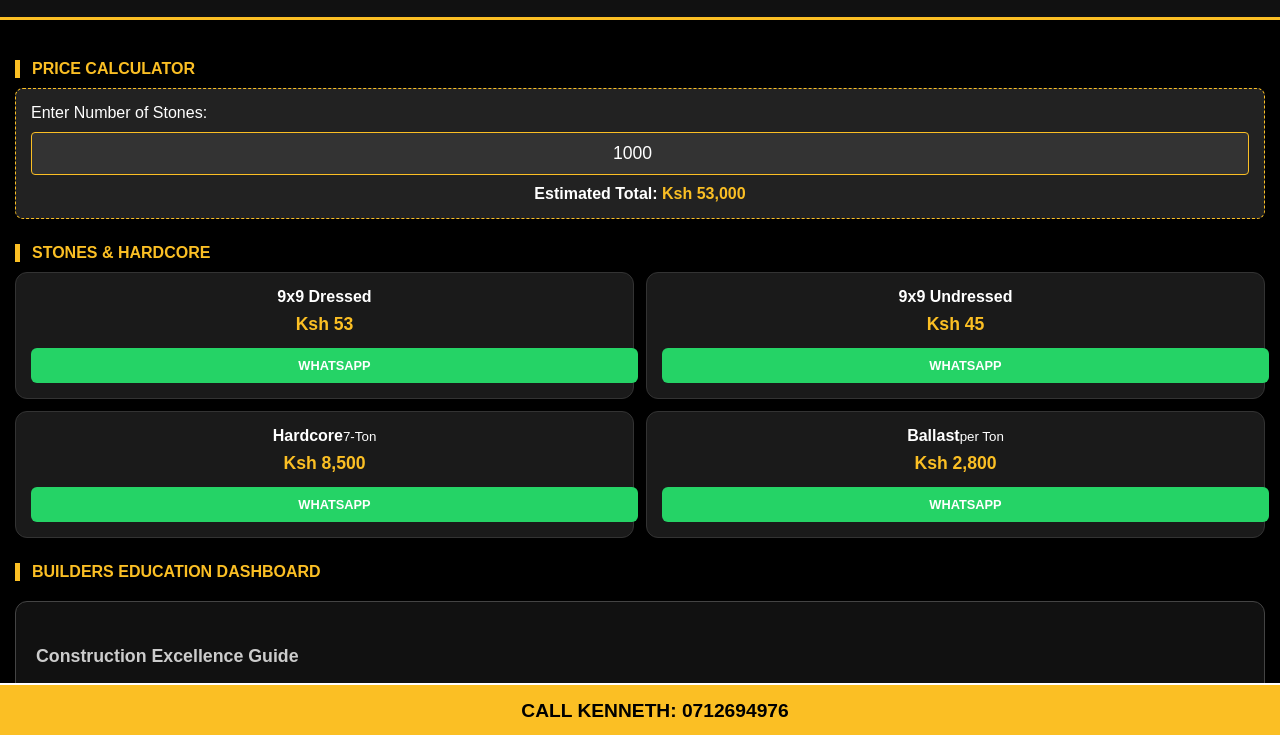
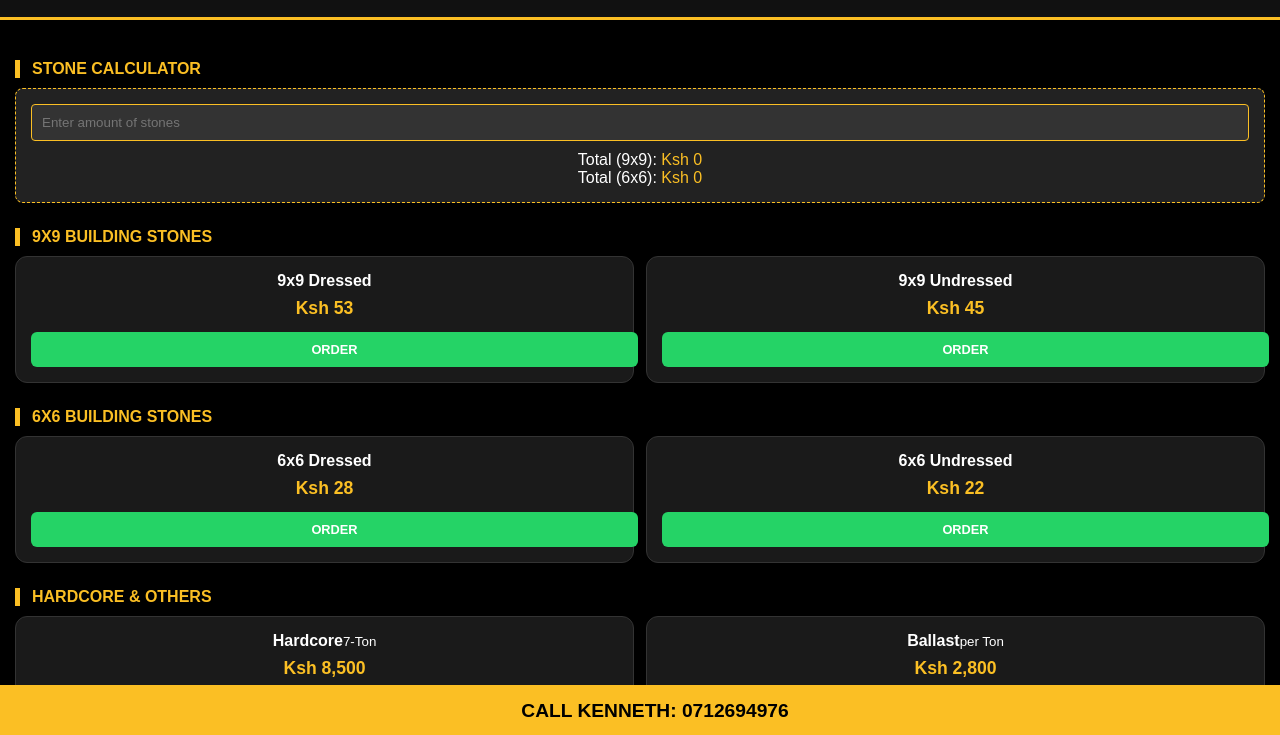
Before and after one commit to Okoth-hash/universal-stone-supplier, a website: page index.html in a window 1280 px wide. Shown: the part 63-798 px from the top of the page. Drawn offline with Linux system fonts and the light colour scheme.

Commit message:
Robin: Added 6x6 and 9x9 stones with pricing

```diff
--- a/index.html
+++ b/index.html
@@ -12,10 +12,9 @@
         .card { background: #1a1a1a; border: 1px solid #333; border-radius: 12px; padding: 15px; text-align: center; }
         .price { font-size: 1.1rem; font-weight: 900; color: #fbbf24; margin: 8px 0; }
         .wa-btn { background: #25D366; color: white; border: none; padding: 10px; border-radius: 6px; width: 100%; font-weight: bold; text-decoration: none; display: inline-block; font-size: 0.8rem; margin-top:5px; }
-        .edu-box { background: #111; padding: 20px; border-radius: 12px; line-height: 1.8; font-size: 0.95rem; border: 1px solid #444; margin-top: 20px; color: #ccc; }
-        .qty-editor { margin: 10px 0; display: flex; flex-direction: column; gap: 10px; background: #222; padding: 15px; border-radius: 8px; border: 1px dashed #fbbf24; }
-        .qty-input { padding: 10px; background: #333; color: #fff; border: 1px solid #fbbf24; border-radius: 4px; font-size: 1.1rem; text-align: center; }
-        .footer-call { position: fixed; bottom: 0; width: 100%; background: #fbbf24; color: #000; padding: 15px; text-align: center; font-weight: 900; text-decoration: none; font-size: 1.2rem; z-index:1000; border-top: 2px solid #fff; }
+        .qty-editor { margin: 10px 0; background: #222; padding: 15px; border-radius: 8px; border: 1px dashed #fbbf24; }
+        .qty-input { width: 100%; padding: 10px; background: #333; color: #fff; border: 1px solid #fbbf24; border-radius: 4px; box-sizing: border-box; }
+        .footer-call { position: fixed; bottom: 0; width: 100%; background: #fbbf24; color: #000; padding: 15px; text-align: center; font-weight: 900; text-decoration: none; font-size: 1.2rem; z-index:1000; }
     </style>
 </head>
 <body>
@@ -24,32 +23,37 @@
         <div style="font-size:0.7rem; color:#888;">Dev: Robin | 0742178833</div>
     </div>
     <div class="container">
-        <div class="section-header">Price Calculator</div>
+        <div class="section-header">Stone Calculator</div>
         <div class="qty-editor">
-            <label>Enter Number of Stones:</label>
-            <input type="number" id="qty" class="qty-input" value="1000" oninput="calcTotal()">
-            <div style="text-align: center; font-weight: bold;">Estimated Total: <span id="total-estimate" style="color:#fbbf24;">Ksh 53,000</span></div>
+            <input type="number" id="qty" class="qty-input" placeholder="Enter amount of stones" oninput="calcTotal()">
+            <div style="margin-top:10px; text-align:center;">Total (9x9): <span id="total-9" style="color:#fbbf24;">Ksh 0</span></div>
+            <div style="text-align:center;">Total (6x6): <span id="total-6" style="color:#fbbf24;">Ksh 0</span></div>
         </div>
-        <div class="section-header">Stones & Hardcore</div>
+        <div class="section-header">9x9 Building Stones</div>
         <div class="grid">
-            <div class="card"><b>9x9 Dressed</b><div class="price">Ksh 53</div><a href="https://wa.me/254712694976?text=Order+9x9+Dressed" class="wa-btn">WHATSAPP</a></div>
-            <div class="card"><b>9x9 Undressed</b><div class="price">Ksh 45</div><a href="https://wa.me/254712694976?text=Order+9x9+Undressed" class="wa-btn">WHATSAPP</a></div>
-            <div class="card"><b>Hardcore</b><small>7-Ton</small><div class="price">Ksh 8,500</div><a href="https://wa.me/254712694976?text=Order+Hardcore" class="wa-btn">WHATSAPP</a></div>
-            <div class="card"><b>Ballast</b><small>per Ton</small><div class="price">Ksh 2,800</div><a href="https://wa.me/254712694976?text=Order+Ballast" class="wa-btn">WHATSAPP</a></div>
+            <div class="card"><b>9x9 Dressed</b><div class="price">Ksh 53</div><a href="https://wa.me/254712694976?text=Order+9x9+Dressed" class="wa-btn">ORDER</a></div>
+            <div class="card"><b>9x9 Undressed</b><div class="price">Ksh 45</div><a href="https://wa.me/254712694976?text=Order+9x9+Undressed" class="wa-btn">ORDER</a></div>
         </div>
-        <div class="section-header">Builders Education Dashboard</div>
-        <div class="edu-box">
-            <h3>Construction Excellence Guide</h3>
-            <p><b>Stone Selection:</b> Machine-cut dressed stones save you thousands in labor and mortar because they fit perfectly. For foundations, undressed stones are ideal due to their lower price point...</p>
-            <p><b>Hardcore Compaction:</b> Never build on loose hardcore. Ensure your 7-ton delivery is spread in layers and watered down for maximum stability. This prevents floor sinking in later years...</p>
-            <p><b>Quantity Control:</b> Always order 5% more stones than your architect's estimate. This covers the inevitable breakage during offloading at the site...</p>
-            <p><i>[Guide continues with detailed site management and material ratio tips for Kenyan builders...]</i></p>
+        <div class="section-header">6x6 Building Stones</div>
+        <div class="grid">
+            <div class="card"><b>6x6 Dressed</b><div class="price">Ksh 28</div><a href="https://wa.me/254712694976?text=Order+6x6+Dressed" class="wa-btn">ORDER</a></div>
+            <div class="card"><b>6x6 Undressed</b><div class="price">Ksh 22</div><a href="https://wa.me/254712694976?text=Order+6x6+Undressed" class="wa-btn">ORDER</a></div>
+        </div>
+        <div class="section-header">Hardcore & Others</div>
+        <div class="grid">
+            <div class="card"><b>Hardcore</b><small>7-Ton</small><div class="price">Ksh 8,500</div><a href="https://wa.me/254712694976?text=Order+Hardcore" class="wa-btn">ORDER</a></div>
+            <div class="card"><b>Ballast</b><small>per Ton</small><div class="price">Ksh 2,800</div><a href="https://wa.me/254712694976?text=Order+Ballast" class="wa-btn">ORDER</a></div>
+        </div>
+        <div class="section-header">Education Dashboard</div>
+        <div style="background:#111; padding:15px; border-radius:10px; font-size:0.9rem; color:#ccc; line-height:1.6;">
+            <p><b>Builder Tip:</b> Use 9x9 stones for load-bearing external walls and 6x6 stones for internal partition walls to maximize space and reduce costs. Always ensure hardcore is compacted before laying the floor slab.</p>
         </div>
     </div>
     <script>
         function calcTotal() {
             let q = document.getElementById('qty').value;
-            document.getElementById('total-estimate').innerText = "Ksh " + (q * 53).toLocaleString();
+            document.getElementById('total-9').innerText = "Ksh " + (q * 53).toLocaleString();
+            document.getElementById('total-6').innerText = "Ksh " + (q * 28).toLocaleString();
         }
     </script>
     <a href="tel:+254712694976" class="footer-call">CALL KENNETH: 0712694976</a>
```
